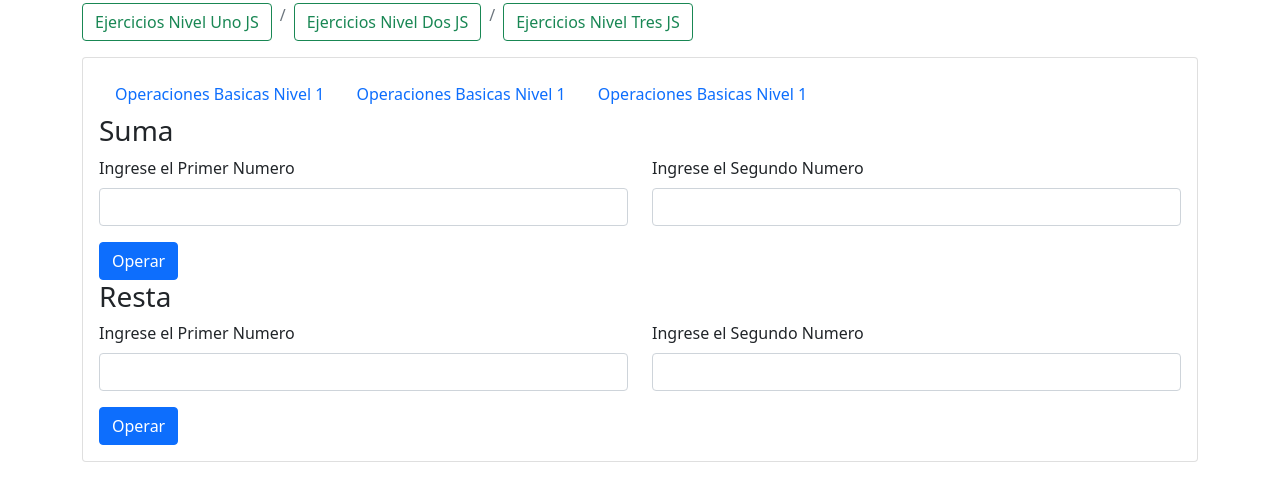
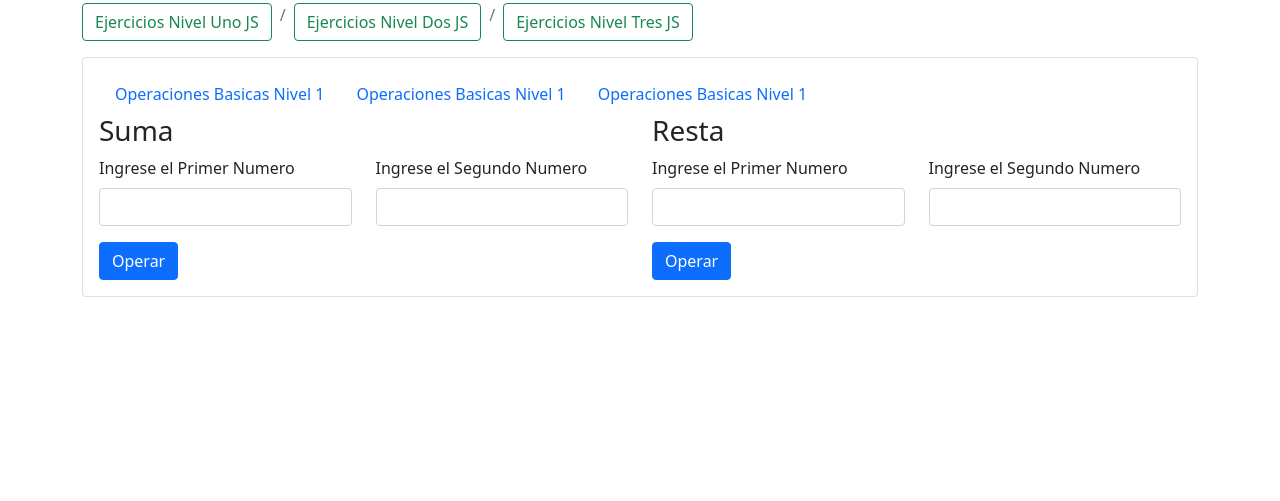
Before and after one commit to Laso98/repaso-git, a plain HTML site: page html/clase1.html in a window 1280 px wide. Shown: the part 53-554 px from the top of the page. Drawn offline with nearby package versions, Linux system fonts and the light colour scheme.

Commit message:
modificacion html de la clase 1 grid y row

```diff
--- a/html/clase1.html
+++ b/html/clase1.html
@@ -13,7 +13,8 @@
     <h1 class="text-center">Luissao Corporation</h1>
     <nav aria-label="breadcrumb">
         <ol class="breadcrumb">
-            <li class="breadcrumb-item"><a class="btn btn-outline-success" onclick="ejerciciosNivelOneJs()")>Ejercicios Nivel Uno JS</a></li>
+            <li class="breadcrumb-item"><a class="btn btn-outline-success" onclick="ejerciciosNivelOneJs()" )>Ejercicios
+                Nivel Uno JS</a></li>
             <li class="breadcrumb-item"><a class="btn btn-outline-success">Ejercicios Nivel Dos JS</a></li>
             <li class="breadcrumb-item"><a class="btn btn-outline-success">Ejercicios Nivel Tres JS</a></li>
         </ol>
@@ -25,31 +26,41 @@
                 <div class="card">
                     <div class="card-body">
                         <nav class="nav">
-                            <a class="nav-link active" aria-current="page" onclick="viewOperacionesBasicas1()">Operaciones Basicas Nivel 1</a>
+                            <a class="nav-link active" aria-current="page" onclick="viewOperacionesBasicas1()">Operaciones
+                                Basicas Nivel 1</a>
                             <a class="nav-link" href="#">Operaciones Basicas Nivel 1</a>
                             <a class="nav-link" href="#">Operaciones Basicas Nivel 1</a>
                         </nav>
                         <div id="operacionesBS1">
+                            <div class="grid">
+                                <div class="row">
+                                    <div class="col">
                                         <h3>Suma </h3>
                                         <form id="formSuma">
                                             <div class="grid">
                                                 <div class="row">
                                                     <div class="col">
                                                         <div class="mb-3">
-                                                <label for="numero1" class="form-label">Ingrese el Primer Numero</label>
+                                                            <label for="numero1" class="form-label">Ingrese el Primer
+                                                                Numero</label>
                                                             <input type="number" class="form-control" id="numero1">
                                                         </div>
                                                     </div>
                                                     <div class="col">
                                                         <div class="mb-3">
-                                                <label for="numero2" class="form-label">Ingrese el Segundo Numero</label>
+                                                            <label for="numero2" class="form-label">Ingrese el Segundo
+                                                                Numero</label>
                                                             <input type="number" class="form-control" id="numero2">
                                                         </div>
                                                     </div>
                                                 </div>
                                             </div>
-                                <button type="button" class="btn btn-primary" onclick="sumaDosNumeros(formSuma)">Operar</button>
+                                            <button type="button" class="btn btn-primary"
+                                                    onclick="sumaDosNumeros(formSuma)">Operar
+                                            </button>
                                         </form>
+                                    </div>
+                                    <div class="col">
                                         <h3>Resta</h3>
                                         <form id="formResta">
                                             <div class="grid">
@@ -77,6 +88,9 @@
                     </div>
                 </div>
             </div>
+        </div>
+    </div>
+</div>
 
 </body>
 <script src="https://cdn.jsdelivr.net/npm/bootstrap@5.0.0-beta3/dist/js/bootstrap.bundle.min.js"
```
Lines whose indentation alone changed are shown as unchanged.
